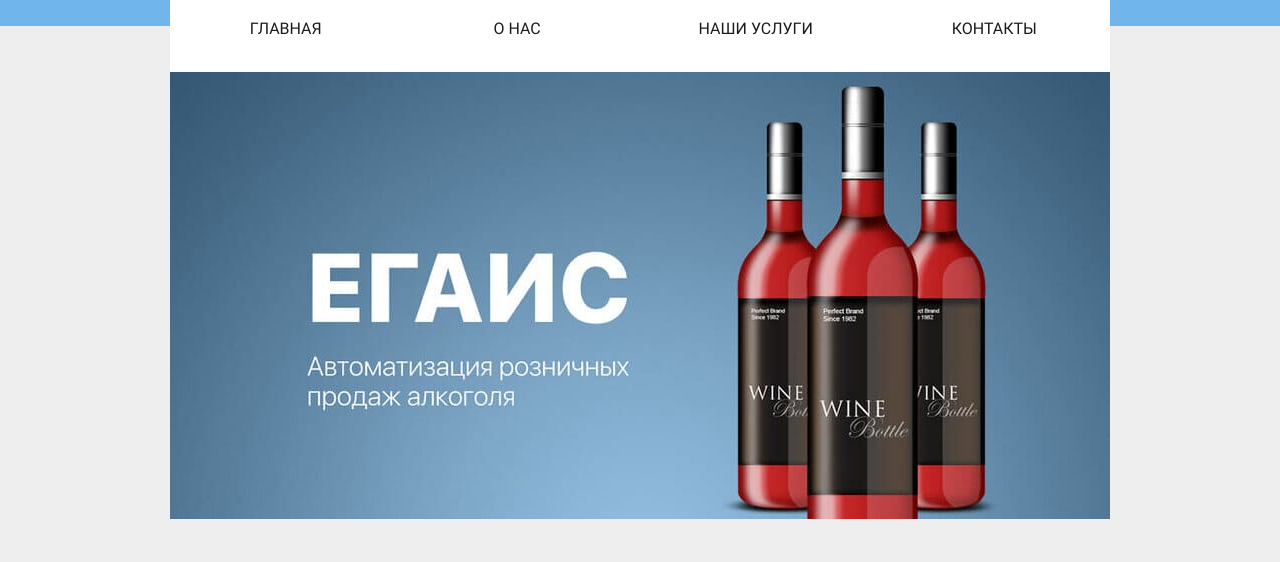
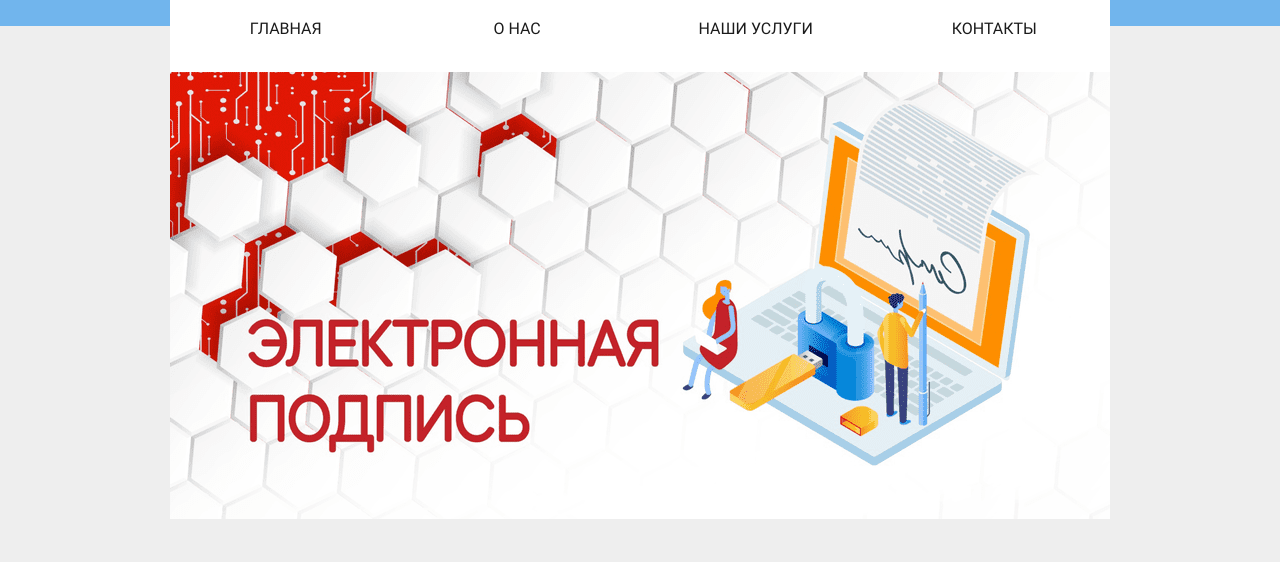
Before and after one commit to ryazancev/cashRegister, a plain HTML site: page index.html in a window 1280 px wide. Both pictures are taken after a click on the link "ГЛАВНАЯ". Shown: the part 238-800 px from the top of the page. Drawn offline with Linux system fonts and the light colour scheme.

Commit message:
добавил слайд электронная подпись

```diff
--- a/index.html
+++ b/index.html
@@ -71,6 +71,9 @@
                 <li class="slide"><img src="./img/slider-2.jpeg" alt="Логотип компании 'Честный знак'"></li>
                 <li class="slide"><img src="./img/slider-3.jpeg"
                                        alt="Логтип компании 'Меркурий'">
+                </li>
+                <li class="slide"><img src="./img/slider-4.png"
+                                       alt="Электронная подпись">
                 </li>
             </ul>
         </div>
```
Also changed, not shown: img/slider-4.png (added).
